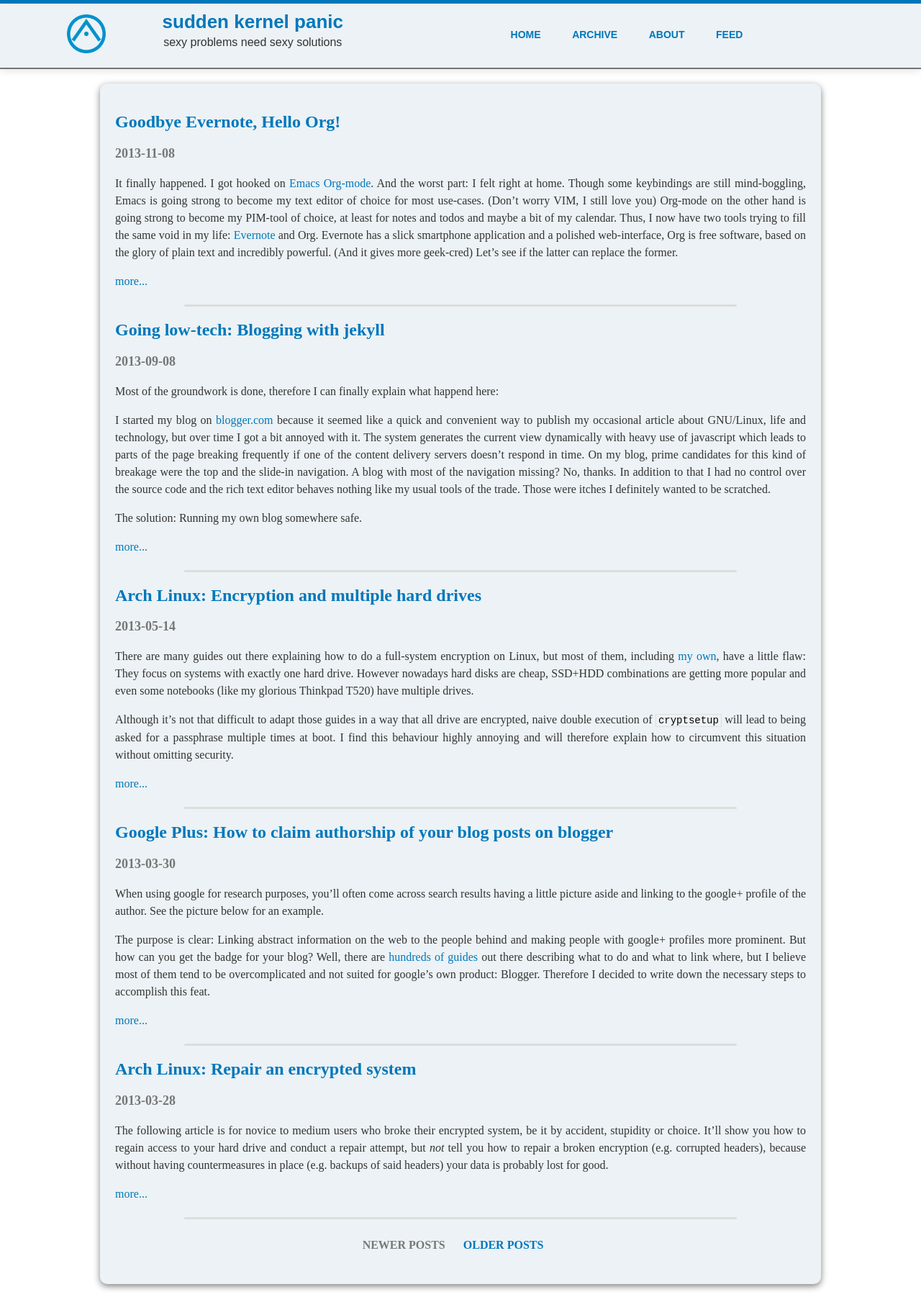
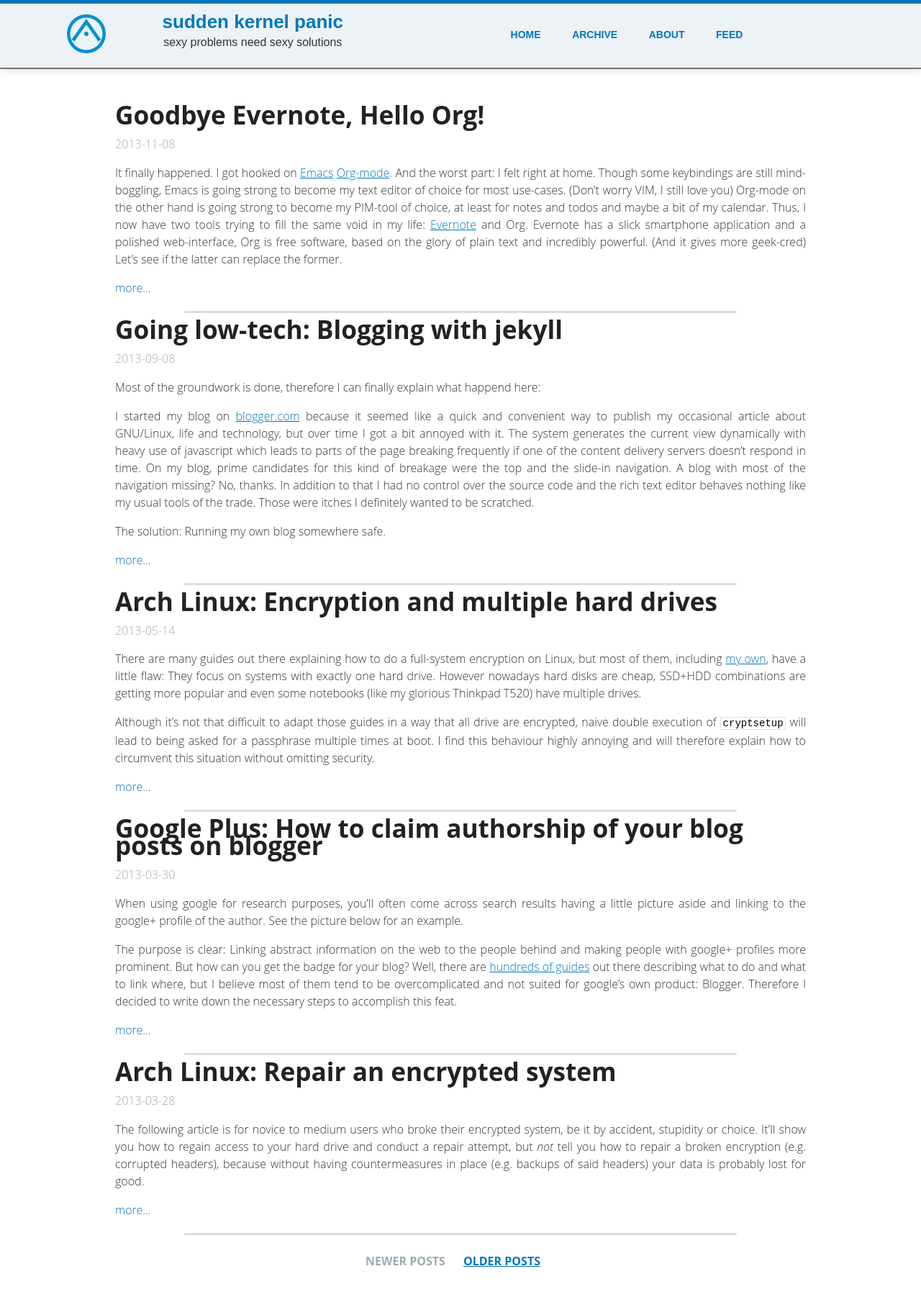
Before and after one commit to Bin7me/bin7me.github.io, a Jekyll site: the page built from index.html, in a window 1280 px wide. Shown: the whole page at 72% size. Built offline with Jekyll 4.4.1, drawn with Linux system fonts in a browser that asks for light colours; Markdown is read by kramdown in place of the engine named in the settings; the list of posts is cut into pages by our own code; before the commit the page ends 1805 px from its top, so only the background shows below that.

Commit message:
removed background, several font and tag tweaks

```diff
--- a/_layouts/default.html
+++ b/_layouts/default.html
@@ -34,7 +34,7 @@
 
     </head>
     <body class="wrap wider">
-	  <header>
+	  <header id="header-navigation">
 		<div class="grid header-navigation">
 		  <div class="unit two-fifths center-on-mobiles">
             <div class="grid">
@@ -53,10 +53,8 @@
           </div>
 		</div>
 	  </header>
-	  <div id="article">
-		<article>
+	  <main id="main">
 		  {{ content }}
-		</article>
-	  </div>
+	  </main>
 	</body>
 </html>
--- a/css/style.css
+++ b/css/style.css
@@ -3,7 +3,7 @@
   background: #fff;
   margin: 0px;
   border-top: 5px solid #0077bb;
-  font-family: 'Droid serif', 'Bitstream Vera serif', serif;
+  font-family: 'Open Sans', 'Arial', sans-serif;
   font-size: 20px;
   font-weight: 300;
   width: 100%;
@@ -16,18 +16,16 @@
 
 a.paginator {
   font-weight: 700;
+  text-decoration: underline;
 }
 
 span.disabled {
-  color: #777;
+  color: #9EABB3;
   font-weight: 700;
   cursor: default;
 }
 
-#article {
-  background: #ecf2f5;
-  border-radius: 10px;
-  box-shadow: 0 3px 10px rgba(0,0,0,.5);
+#main {
   padding: 21px;
   margin: auto;
   margin-bottom: 21px;
@@ -36,8 +34,18 @@
   line-height: 1.5em;
 }
 
-#article a:hover {
-  color: #666;
+#main a:hover {
+  color: #222;
+}
+
+h1 {
+  font-size: 2.2rem;
+  margin-top: 10px;
+  margin-bottom: 15px;
+}
+
+h1>a {
+  text-decoration: none;
 }
 
 img {
@@ -56,11 +64,7 @@
 }
 
 header {
-  font-family: Arial, 'DejaVu Sans', sans-serif;
-  background: #ecf2f5;
-  margin-bottom: 20px;
-  border-bottom: 2px solid #767676;
-  box-shadow: 0 3px 10px rgba(0,0,0,.1);
+  text-align: left;
 }
 
 code {
@@ -109,7 +113,7 @@
 
 @media (min-width: 768px){
 
-  #article {
+  #main {
 	width: 75%;
   }
 
@@ -120,7 +124,7 @@
 
 @media (max-width: 568px) {
 
-  #article {
+  #main {
 	text-align: left;
   }
 
@@ -143,6 +147,18 @@
   padding: 1em;
   margin: 5px;
   text-align: center;
+}
+
+.post-h1>a {
+  color: #222222;
+}
+
+#header-navigation {
+  font-family: Arial, 'DejaVu Sans', sans-serif;
+  background: #ecf2f5;
+  margin-bottom: 20px;
+  border-bottom: 2px solid #767676;
+  box-shadow: 0 3px 10px rgba(0,0,0,.1);
 }
 
 #logo-div {
@@ -209,10 +225,11 @@
 }
 
 .meta {
-  color: #767676;
-  font-weight: 600;
+  color: #9EABB3;
   vertical-align: middle;
-  font-size: 18px;
+  font-size: 1em;
+  margin: none;
+  padding: none;
 }
 
 #excerpts hr {
@@ -233,18 +250,14 @@
 }
 
 #archive li a {
-  font-size: 18px;
-  padding: 5px 0px 5px 0;
-  width: 100%;
-}
-
-#archive li:hover {
-  background: #bbb;
-  color: #0077bb;
-  box-shadow: inset 0 1px 3px rgba(0,0,0,.5), 0 1px 0 rgba(255,255,255,.1);
+  text-decoration: underline;
 }
 
 .post {
+}
+
+.post a {
+  text-decoration: underline;
 }
 
 .backwards {
@@ -260,6 +273,14 @@
   margin: 0 .5em;
 }
 
+#about a {
+  text-decoration: underline;
+}
+
+#social-links a {
+  text-decoration: none;
+}
+
 .about-item {
   margin-bottom: 15px;
 }
@@ -269,6 +290,7 @@
 }
 
 .about-code {
+  font-family: monospace;
   word-spacing: 5px;
   line-height: 1.5em;
 }
--- a/index.html
+++ b/index.html
@@ -5,13 +5,19 @@
 
 <div id="excerpts">
     {% for post in paginator.posts %}
-		<h2><a href="{{ post.url }}">{{ post.title }}</a></h2>
-		<p class="meta">{{ post.date | date: "%Y-%m-%d" }}</p>
+	<article>
+	  <header>
+		<h1 class="post-h1"><a href="{{ post.url }}">{{ post.title }}</a></h2>
+		<time class="meta" datetime="{{ post.date | date: "%Y-%m-%d" }}">{{ post.date | date: "%Y-%m-%d" }}</time>
+	  </header>
+	  <section>
 		<div class="post">
 			{{ post.excerpt }}
 		</div>
 		<a href="{{ post.url }}">more...</a>
 		<hr />
+	  </section>
+	</article>
     {% endfor %}
 </div>
 
```
Also changed, not shown: _layouts/post.html (+9 -6 lines), about.html (+4 -4 lines), archive.html (+4 -4 lines).
